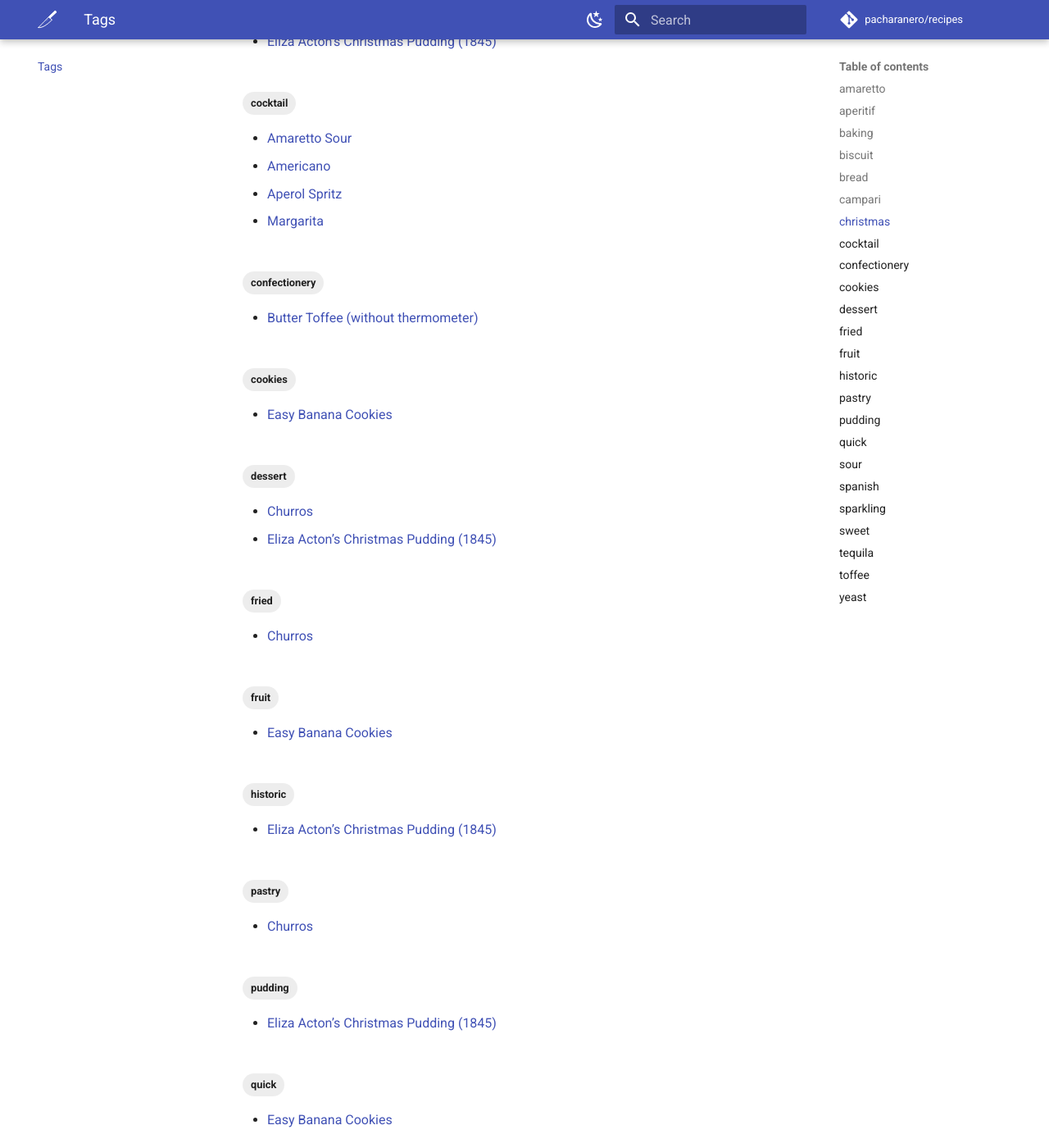
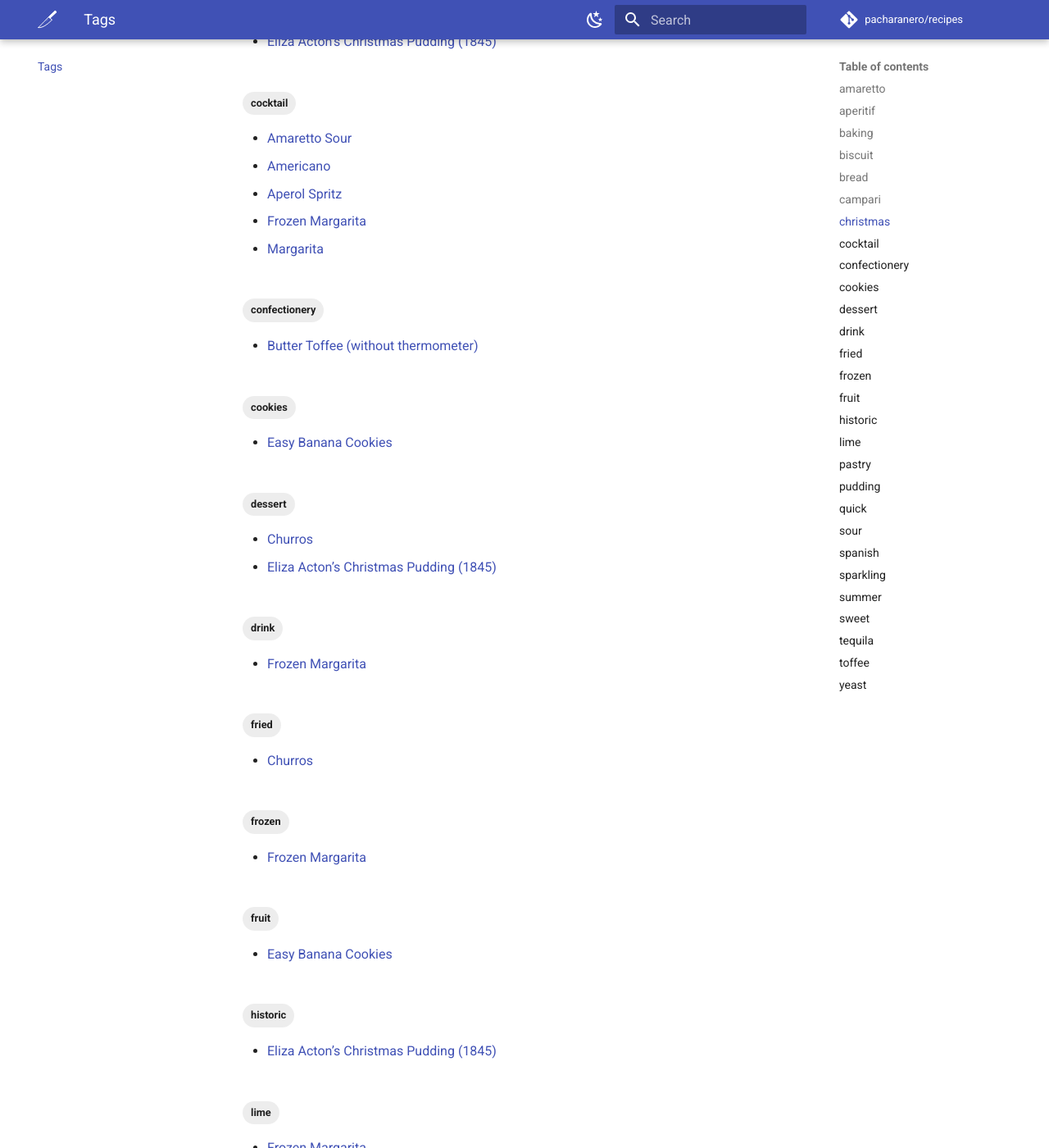
Before and after one commit to pacharanero/recipes, an MkDocs documentation site: the page built from recipes/tags.md, in a window 1280 px wide and 1400 px high, scrolled down 1142 px. Shown: the whole window at 82% size. Built offline with MkDocs 1.6.1 and Material for MkDocs 9.7.7, drawn with Linux system fonts in a browser that asks for light colours; comment, search, counter and statistics services are not loaded; some of the changed lines change nothing that is shown; some of the changed text lies outside the part shown.

Commit message:
added frozen margarita recipe

```diff
--- a/recipes/cocktails/README.md
+++ b/recipes/cocktails/README.md
@@ -106,3 +106,4 @@ All cocktails are in individual Markdown files with YAML frontmatter (slug, titl
 - [White Lady](white-lady.md)
 - [White Russian](white-russian.md)
 - [Zombie](zombie.md)
+- [Frozen Margarita](frozen-margarita.md)
--- /dev/null
+++ b/recipes/cocktails/frozen-margarita.md
@@ -0,0 +1,28 @@
+---
+slug: frozen-margarita
+title: Frozen Margarita
+tags: [cocktail, tequila, lime, summer, frozen, drink]
+category: Drinks
+---
+
+# Frozen Margarita
+
+## Ingredients
+
+- 50ml tequila
+- 25ml triple sec (e.g. Cointreau)
+- 25ml lime juice
+- 15ml sugar syrup
+- large handful of ice
+- wedge of lime, to garnish
+
+## Instructions
+
+1. Put all the ingredients except the lime wedge in a blender and blitz until smooth.
+2. Tip into a cocktail, margarita, or rocks glass.
+3. Garnish with the lime wedge and serve immediately.
+
+## Source
+
+Adapted from:
+https://www.bbcgoodfood.com/recipes/frozen-margarita
--- a/recipes/cocktails/margarita.md
+++ b/recipes/cocktails/margarita.md
@@ -6,6 +6,8 @@ category: Drinks
 ---
 
 # Margarita
+
+See also [frozen margarita](frozen-margarita.md).
 
 ## Ingredients
 
```
